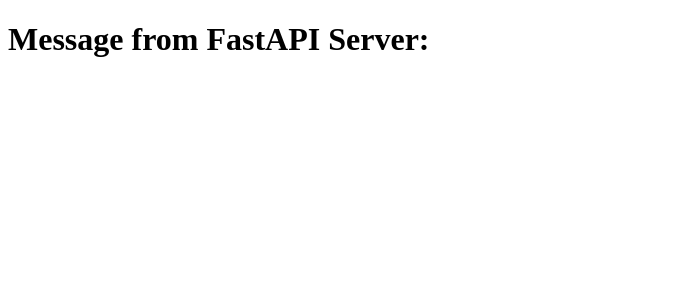
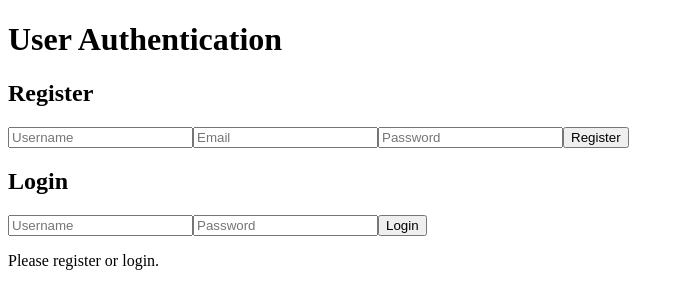
Before and after one commit to Khthonian/APIDesign, a React (Create React App) app in the folder src/frontend/: page / in a window 1280 px wide. Shown: the top 308 px of the page, without its empty margins (0-684 px from the left). Built offline with nearby package versions, Linux system fonts and the light colour scheme.

Commit message:
feat(frontend): Add basic frontend implementation
A basic implementation has been made that allows a user to register an
account, login to the account, and display some of the basic
information.

```diff
--- a/src/frontend/src/App.js
+++ b/src/frontend/src/App.js
@@ -1,26 +1,125 @@
-import React, { useState, useEffect } from "react";
+import React, { useState } from 'react';
+import axios from 'axios';
 
 function App() {
-  const [message, setMessage] = useState("");
+    // State variables
+    const [username, setUsername] = useState('');
+    const [email, setEmail] = useState('');
+    const [password, setPassword] = useState('');
+    const [loggedInUser, setLoggedInUser] = useState(null);
+    const [error, setError] = useState('');
 
-  useEffect(() => {
-    fetch("http://localhost:5000/")
-      .then((response) => {
-        if (!response.ok) {
-          throw new Error("Network response was not ok");
+    // Function to handle user registration
+    const registerUser = async () => {
+        try {
+            const response = await axios.post('http://localhost:5000/api/v2/users/register', {
+                username: username,
+                email: email,
+                password: password,
+            });
+            console.log('User registered successfully:', response.data);
+            // You can add additional logic after successful registration
+        } catch (error) {
+            setError('Registration failed. Please try again.');
         }
-        return response.json();
-      })
-      .then((data) => setMessage(data.message))
-      .catch((error) => console.error("Error fetching message:", error));
-  }, []);
+    };
 
-  return (
-    <div className="App">
-      <h1>Message from FastAPI Server:</h1>
-      <p>{message}</p>
-    </div>
-  );
+    // Function to handle user login
+    const loginUser = async () => {
+      try {
+          const formData = new FormData();
+          formData.append('username', username);
+          formData.append('password', password);
+
+          const response = await axios.post('http://localhost:5000/api/v2/users/token', formData, {
+              headers: {
+                  'Content-Type': 'application/x-www-form-urlencoded',
+              },
+          });
+
+          console.log('User logged in successfully:', response.data);
+
+          // Store the access token in localStorage or sessionStorage
+          localStorage.setItem('accessToken', response.data.access_token);
+
+          setLoggedInUser(response.data);
+      } catch (error) {
+          console.error('Login failed:', error.response.data);
+      }
+  };
+
+    // Function to display the currently logged-in user
+    const displayCurrentUser = async () => {
+      try {
+          const response = await axios.get('http://localhost:5000/api/v2/users/profile', {
+              headers: {
+                  Authorization: `Bearer ${localStorage.getItem('accessToken')}`,
+              },
+          });
+
+          console.log('Current user:', response.data);
+
+          // Set the current user in state
+          setLoggedInUser(response.data); // Assuming response.data.User contains the user data
+
+      } catch (error) {
+          setError('Failed to fetch current user.');
+      }
+  };
+
+    return (
+        <div>
+            <h1>User Authentication</h1>
+            <div>
+                <h2>Register</h2>
+                <input
+                    type="text"
+                    placeholder="Username"
+                    value={username}
+                    onChange={(e) => setUsername(e.target.value)}
+                />
+                <input
+                    type="email"
+                    placeholder="Email"
+                    value={email}
+                    onChange={(e) => setEmail(e.target.value)}
+                />
+                <input
+                    type="password"
+                    placeholder="Password"
+                    value={password}
+                    onChange={(e) => setPassword(e.target.value)}
+                />
+                <button onClick={registerUser}>Register</button>
+            </div>
+            <div>
+                <h2>Login</h2>
+                <input
+                    type="text"
+                    placeholder="Username"
+                    value={username}
+                    onChange={(e) => setUsername(e.target.value)}
+                />
+                <input
+                    type="password"
+                    placeholder="Password"
+                    value={password}
+                    onChange={(e) => setPassword(e.target.value)}
+                />
+                <button onClick={loginUser}>Login</button>
+            </div>
+            {loggedInUser ? (
+                <div>
+                    <h2>Welcome, {loggedInUser.User}</h2>
+                    <h2>Credits: {loggedInUser.Credits}</h2>
+                    <button onClick={displayCurrentUser}>Display Current User</button>
+                </div>
+            ) : (
+                <p>Please register or login.</p>
+            )}
+            {error && <p style={{ color: 'red' }}>{error}</p>}
+        </div>
+    );
 }
 
 export default App;
```
Also changed, not shown: 1 other file (tests, documents, lock files or other folders).
